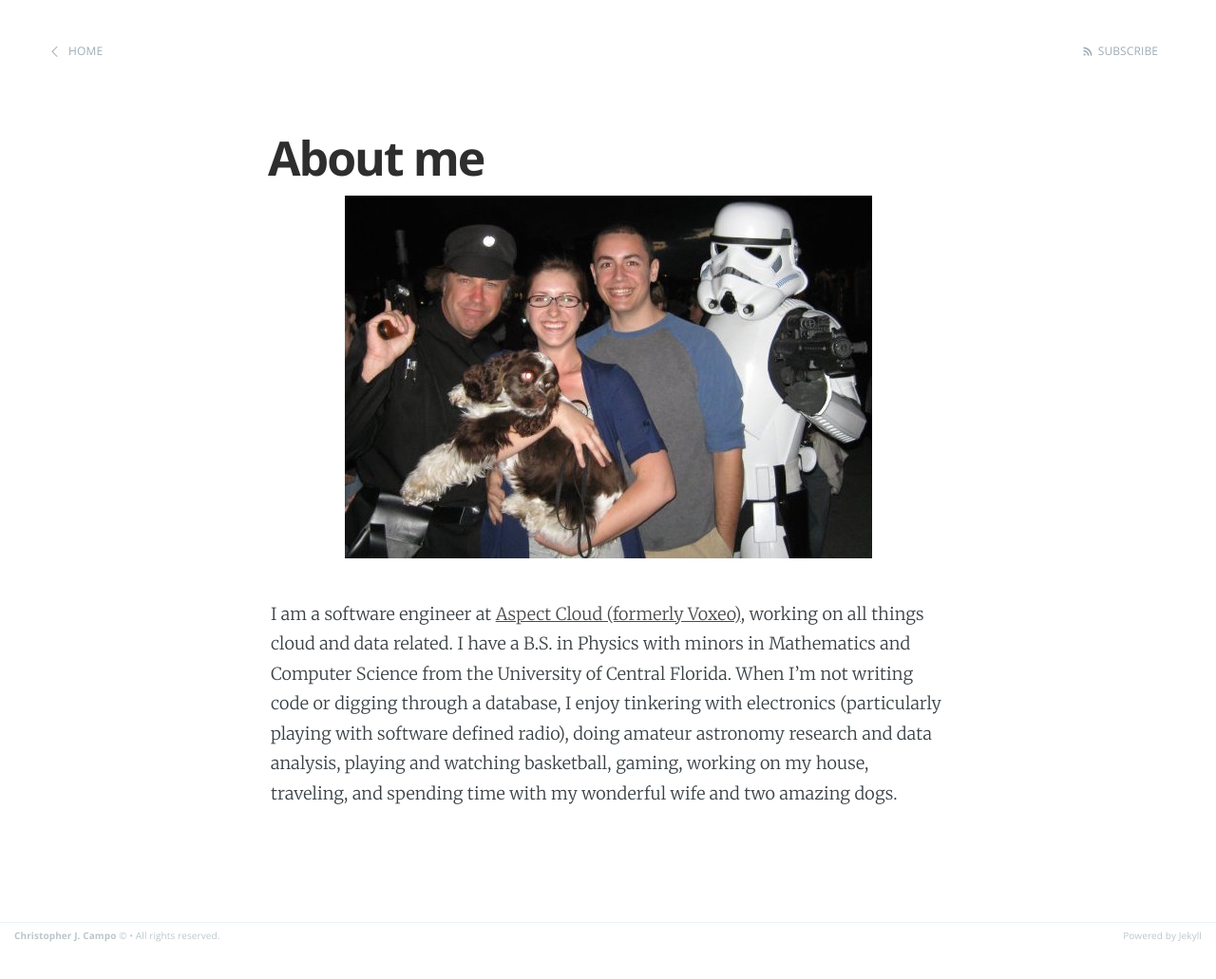
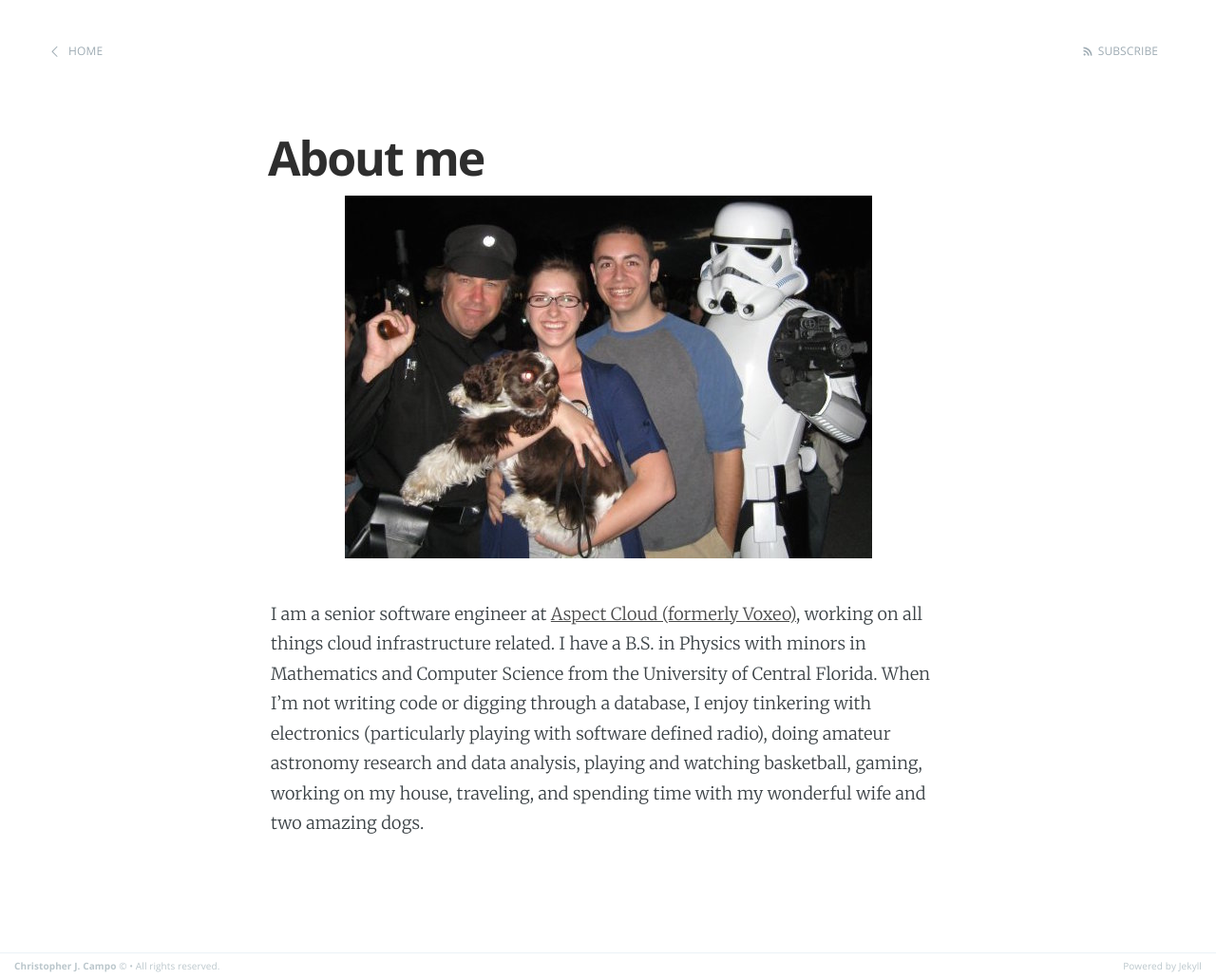
Before and after one commit to ccampo133/ccampo133.github.io, a Jekyll site: the page built from about.md, in a window 1280 px wide. Shown: the whole page at 95% size. Built offline with Jekyll 4.4.1, drawn with Linux system fonts in a browser that asks for light colours; before the commit the page ends 1000 px from its top, so only the background shows below that.

Commit message:
Formatting

```diff
--- a/_layouts/page.html
+++ b/_layouts/page.html
@@ -4,7 +4,7 @@
 ---
 
 <header class="main-header post-head {% if page.cover %}" style="background-image: url({{ page.cover }}) {%else%}no-cover{% endif %}">
-  <nav class="main-nav {% if page.cover %} overlay {% endif %} clearfix">
+    <nav class="main-nav {% if page.cover %} overlay {% endif %} clearfix">
         <a class="back-button icon-arrow-left" href="{{ site.baseurl }}">Home</a>
         <a class="subscribe-button icon-feed" href="{{ site.baseurl }}rss.xml">Subscribe</a>
     </nav>
--- a/about.md
+++ b/about.md
@@ -5,8 +5,11 @@
 
 ![](../assets/images/me.jpg)
 
-I am a software engineer at [Aspect Cloud (formerly Voxeo)](http://voxeo.com/), working on all things cloud and
-data related. I have a B.S. in Physics with minors in Mathematics and Computer Science from the University of Central
-Florida. When I'm not writing code or digging through a database, I enjoy tinkering with electronics (particularly
-playing with software defined radio), doing amateur astronomy research and data analysis, playing and watching
-basketball, gaming, working on my house, traveling, and spending time with my wonderful wife and two amazing dogs.
+I am a senior software engineer at [Aspect Cloud (formerly Voxeo)](http://voxeo.com/),
+working on all things cloud infrastructure related. I have a B.S. in Physics
+with minors in Mathematics and Computer Science from the University of Central
+Florida. When I'm not writing code or digging through a database, I enjoy
+tinkering with electronics (particularly playing with software defined radio),
+doing amateur astronomy research and data analysis, playing and watching
+basketball, gaming, working on my house, traveling, and spending time with my
+wonderful wife and two amazing dogs.
```
Also changed, not shown: _includes/pagination.html (+4 -4 lines), _includes/disqus.html (indentation only), _includes/share.html (indentation only), _layouts/default.html (indentation only).
